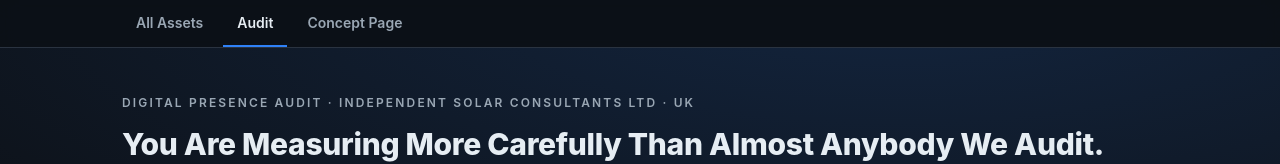
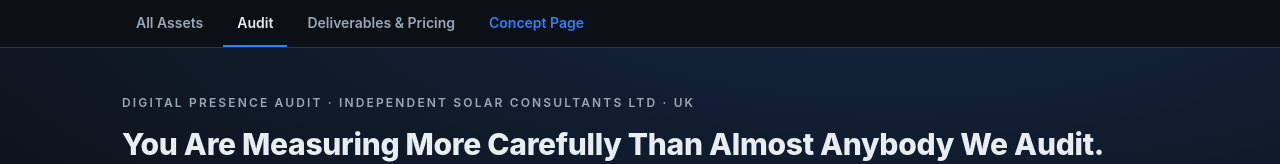
Before and after one commit to andrei170/independent-solar-audit, a plain HTML site: page index.html in a window 1280 px wide. Shown: the top 164 px of the page. Drawn offline with Linux system fonts and the light colour scheme.

Commit message:
Build AG1 asset pack

```diff
--- a/index.html
+++ b/index.html
@@ -102,7 +102,7 @@ footer{color:var(--mut);font-size:12.5px;text-align:center;padding:22px 0 40px;l
 .agnav a.ext:hover{color:#fff}
 @media(max-width:560px){.agnav .inner{padding:0 14px}.agnav a{padding:10px 9px;font-size:13px}}
 </style></head><body>
-<nav class="agnav"><div class="inner"><a href="assets.html">All Assets</a><a href="./" class="on">Audit</a><a href="https://andrei170.github.io/independent-solar-demo/">Concept Page</a></div></nav>
+<nav class="agnav"><div class="inner"><a href="assets.html">All Assets</a><a href="./" class="on">Audit</a><a href="pricing.html">Deliverables &amp; Pricing</a><a href="https://andrei170.github.io/independent-solar-demo/" class="ext">Concept Page</a></div></nav>
 
 <header>
   <div class="wrap">
```
